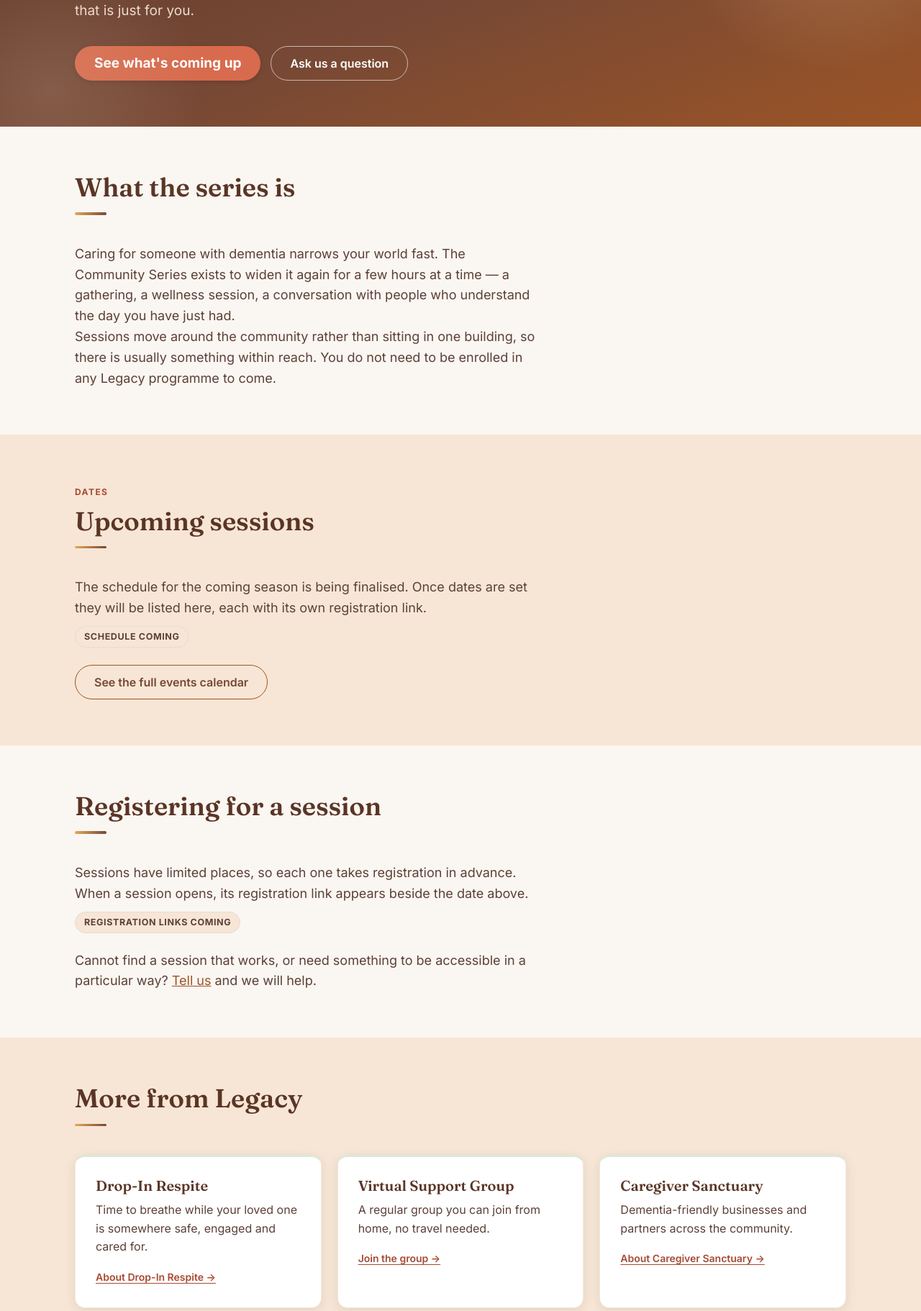
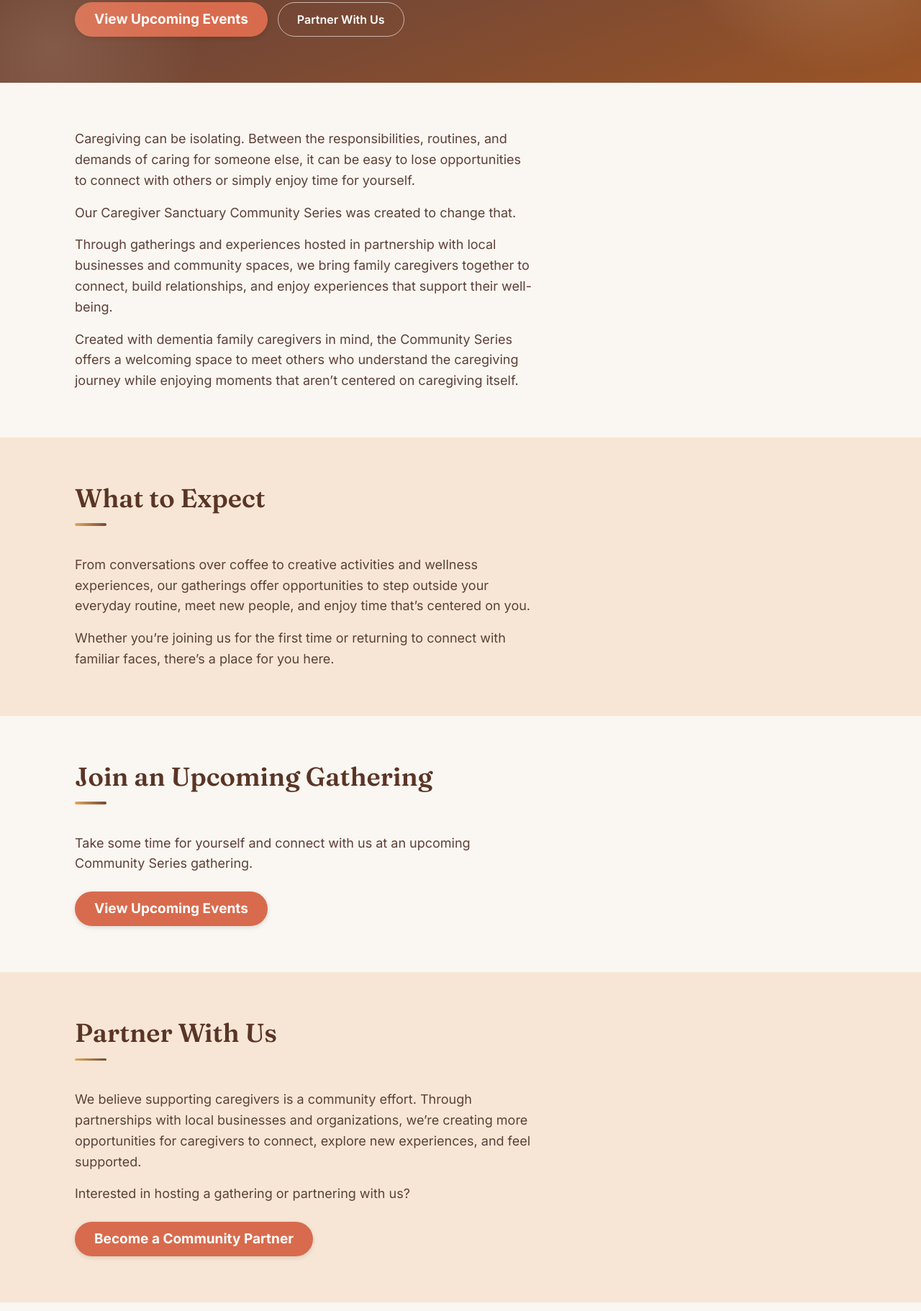
Before and after one commit to jjones447/legacy-hub-pilot, a website: page community-series.html in a window 1280 px wide. Shown: the part 485-2307 px from the top of the page at 72% size. Drawn offline with Linux system fonts and the light colour scheme.

Commit message:
Community Series: requester's rewritten page copy (Nov 12)
Shanelle asked on Nov 12 (#legacy-agent thread 1794493253.041949) to change the
Community Series page to her text: "Connection. Community. Time for You.", the
intro, What to Expect, Join an Upcoming Gathering (View Upcoming Events goes to
events.html), and Partner With Us (Become a Community Partner goes to
get-involved.html#partner). Page description and build.py metadata are
updated. tests/community-series-copy.test.mjs pins the copy and order; cr1
keeps the home card sentence that came from the old page. Copy only.

[pc2-claude-ct-2]

Co-Authored-By: Claude Opus 5.5 <noreply@anthropic.com>

```diff
--- a/community-series.html
+++ b/community-series.html
@@ -4,7 +4,7 @@
 <meta charset="UTF-8">
 <meta name="viewport" content="width=device-width, initial-scale=1.0">
 <title>Caregiver Sanctuary Community Series — Legacy Home & Respite Care Foundation</title>
-<meta name="description" content="A rotating series of caregiver gatherings across Greater Milwaukee libraries, parks, and partner spaces.">
+<meta name="description" content="Connection. Community. Time for You. Gatherings and experiences for dementia family caregivers, hosted with local businesses and community spaces.">
 <link rel="preconnect" href="https://fonts.googleapis.com">
 <link href="https://fonts.googleapis.com/css2?family=Fraunces:wght@500;600;700&family=Inter:wght@400;500;600;700&display=swap" rel="stylesheet">
 <link rel="stylesheet" href="styles.css?v=6190cba33f31">
@@ -13,7 +13,7 @@
 <link rel="apple-touch-icon" href="apple-touch-icon.png">
 <link rel="manifest" href="site.webmanifest">
 <meta property="og:title" content="Caregiver Sanctuary Community Series — Legacy Home & Respite Care Foundation">
-<meta property="og:description" content="A rotating series of caregiver gatherings across Greater Milwaukee libraries, parks, and partner spaces.">
+<meta property="og:description" content="Connection. Community. Time for You. Gatherings and experiences for dementia family caregivers, hosted with local businesses and community spaces.">
 <meta property="og:image" content="https://caregiversanctuary.org/media/share-default.jpg">
 <meta property="og:url" content="https://caregiversanctuary.org/community-series.html">
 <meta property="og:type" content="website">
@@ -114,71 +114,50 @@
 <main id="main">
 
 
+
 <section class="hero py-56-64">
   <div class="container">
     <p class="eyebrow text-sand-light"><a class="text-sand-light" href="programs-events.html">Programs &amp; Events</a></p>
     <h1 class="hero-title-clamp">Caregiver Sanctuary Community Series</h1>
-    <p class="lede">A rotating series of gatherings and wellness experiences for caregivers, hosted around the community &mdash; somewhere to go that is just for you.</p>
+    <p class="lede">Connection. Community. Time for You.</p>
     <div class="btn-row">
-      <a href="#upcoming" class="btn btn-coral">See what's coming up</a>
-      <a href="request-support.html" class="btn btn-outline-light">Ask us a question</a>
+      <a href="events.html" class="btn btn-coral">View Upcoming Events</a>
+      <a href="#partner" class="btn btn-outline-light">Partner With Us</a>
     </div>
   </div>
 </section>
 
 <section>
   <div class="container">
-    <div class="section-head"><h2>What the series is</h2></div>
-    <p class="muted measure-640">Caring for someone with dementia narrows your world fast. The Community Series
-      exists to widen it again for a few hours at a time &mdash; a gathering, a wellness session, a
-      conversation with people who understand the day you have just had.</p>
-    <p class="muted measure-640">Sessions move around the community rather than sitting in one building, so there is
-      usually something within reach. You do not need to be enrolled in any Legacy programme to come.</p>
+    <p class="muted measure-640 mb-16">Caregiving can be isolating. Between the responsibilities, routines, and demands of caring for someone else, it can be easy to lose opportunities to connect with others or simply enjoy time for yourself.</p>
+    <p class="muted measure-640 mb-16">Our Caregiver Sanctuary Community Series was created to change that.</p>
+    <p class="muted measure-640 mb-16">Through gatherings and experiences hosted in partnership with local businesses and community spaces, we bring family caregivers together to connect, build relationships, and enjoy experiences that support their well-being.</p>
+    <p class="muted measure-640">Created with dementia family caregivers in mind, the Community Series offers a welcoming space to meet others who understand the caregiving journey while enjoying moments that aren&rsquo;t centered on caregiving itself.</p>
   </div>
 </section>
 
-<section class="section-sand" id="upcoming">
+<section class="section-sand" id="what-to-expect">
   <div class="container">
-    <div class="section-head"><span class="eyebrow">Dates</span><h2>Upcoming sessions</h2></div>
-    <p class="muted measure-640">The schedule for the coming season is being finalised. Once dates are set they will
-      be listed here, each with its own registration link.</p>
-    <span class="badge-phase2">Schedule coming</span>
-    <p class="mt-24"><a class="btn btn-outline" href="programs-events.html#calendar">See the full events calendar</a></p>
+    <div class="section-head"><h2>What to Expect</h2></div>
+    <p class="muted measure-640 mb-16">From conversations over coffee to creative activities and wellness experiences, our gatherings offer opportunities to step outside your everyday routine, meet new people, and enjoy time that&rsquo;s centered on you.</p>
+    <p class="muted measure-640">Whether you&rsquo;re joining us for the first time or returning to connect with familiar faces, there&rsquo;s a place for you here.</p>
   </div>
 </section>
 
-<section id="register">
+<section id="upcoming">
   <div class="container">
-    <div class="section-head"><h2>Registering for a session</h2></div>
-    <p class="muted measure-640">Sessions have limited places, so each one takes registration in advance. When a
-      session opens, its registration link appears beside the date above.</p>
-
-    <span class="badge-phase2">Registration links coming</span>
-    <p class="muted mt-24 measure-640">Cannot find a session that works, or need something to be accessible in a
-      particular way? <a href="request-support.html">Tell us</a> and we will help.</p>
+    <div class="section-head"><h2>Join an Upcoming Gathering</h2></div>
+    <p class="muted measure-640">Take some time for yourself and connect with us at an upcoming Community Series gathering.</p>
+    <p class="mt-24"><a class="btn btn-coral" href="events.html">View Upcoming Events</a></p>
   </div>
 </section>
 
-<section class="section-sand">
+<section class="section-sand" id="partner">
   <div class="container">
-    <div class="section-head"><h2>More from Legacy</h2></div>
-    <div class="card-grid mt-24">
-      <div class="card">
-        <h3>Drop-In Respite</h3>
-        <p>Time to breathe while your loved one is somewhere safe, engaged and cared for.</p>
-        <a class="more" href="programs-events.html#drop-in">About Drop-In Respite &rarr;</a>
-      </div>
-      <div class="card">
-        <h3>Virtual Support Group</h3>
-        <p>A regular group you can join from home, no travel needed.</p>
-        <a class="more" href="programs-events.html#support-group">Join the group &rarr;</a>
-      </div>
-      <div class="card">
-        <h3>Caregiver Sanctuary</h3>
-        <p>Dementia-friendly businesses and partners across the community.</p>
-        <a class="more" href="sanctuary.html">About Caregiver Sanctuary &rarr;</a>
-      </div>
-    </div>
+    <div class="section-head"><h2>Partner With Us</h2></div>
+    <p class="muted measure-640 mb-16">We believe supporting caregivers is a community effort. Through partnerships with local businesses and organizations, we&rsquo;re creating more opportunities for caregivers to connect, explore new experiences, and feel supported.</p>
+    <p class="muted measure-640">Interested in hosting a gathering or partnering with us?</p>
+    <p class="mt-24"><a class="btn btn-coral" href="get-involved.html#partner">Become a Community Partner</a></p>
   </div>
 </section>
 
--- a/scripts/unit-test-files.mjs
+++ b/scripts/unit-test-files.mjs
@@ -37,6 +37,7 @@ export const UNIT_TEST_FILES = Object.freeze([
   'console-route-coverage.test.mjs',
   'content-schema-seed-d7-s0a.test.mjs',
   'cr1-home-copy.test.mjs',
+  'community-series-copy.test.mjs',
   'cr3-resource-hub-ia.test.mjs',
   'cr4-sanctuary-programs.test.mjs',
   'hero-motion.test.mjs',
```
Also changed, not shown: tests/community-series-copy.test.mjs (added, +28 -0 lines), tests/cr1-home-copy.test.mjs (+2 -1 lines), 2 other files.
